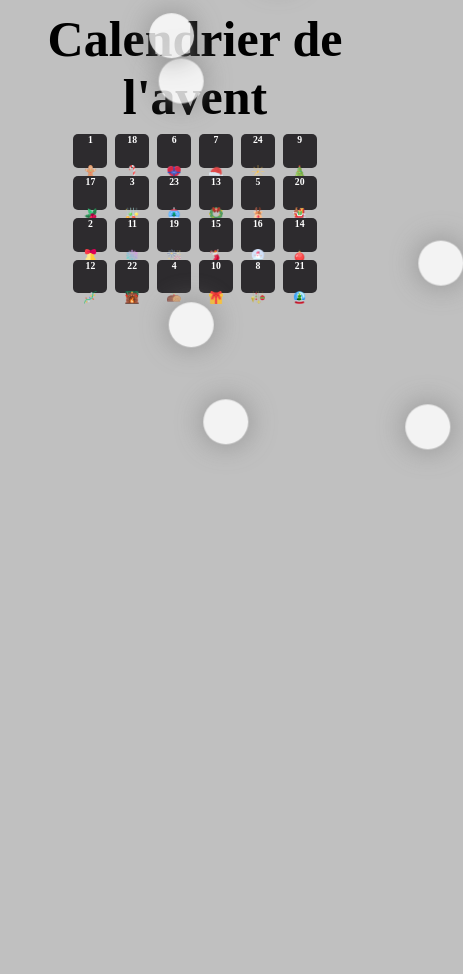
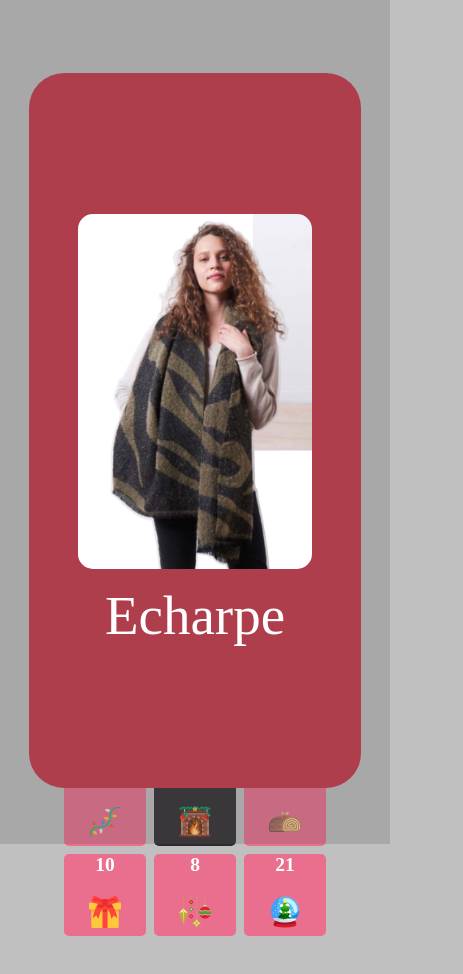
Before and after one commit to cecileCaptainTortue/calendrierAvent, a plain HTML site: page index.html in a window 390 px wide. Both pictures are taken after a click on the element "18". Shown: the whole page, 463 px wide, since content can reach past the window. Before the commit the page ends 844 px from the top, so only its background shows below. Drawn offline with Linux system fonts and the light colour scheme; a web font is replaced by a local one.

Commit message:
Add the telephone system. and change the calendar days to test if everything works.

```diff
--- a/ressources/style.css
+++ b/ressources/style.css
@@ -218,3 +218,42 @@ h1 {
         transform: translateX(0px);
     }
 }
+
+/* ------------------------------Partie téléphone---------------------------- */
+
+@media (max-width: 1080px) {
+    body {
+        margin-top: 100px;
+        overflow: auto;
+        margin-bottom: 100px;
+    }
+
+    #container-case {
+        width: 70%;
+        grid-template-columns: repeat(3, 1fr);
+        grid-template-rows: repeat(8, 1fr);
+    }
+
+    #container-case div {
+        font-size: 5vw;
+    }
+
+    .ball {
+        display: none;
+    }
+
+    .day-gift-content {
+        margin: 18.75% auto;
+        width: 75%;
+        height: 80%;
+        background-color: rgb(175, 62, 77);
+        opacity: inherit;
+        transition: all 0.2s ease;
+        padding: 20px;
+        border-radius: 35px;
+        display: flex;
+        flex-direction: column;
+        align-items: center;
+        justify-content: center;
+    }
+}
--- a/scripts/calendar.js
+++ b/scripts/calendar.js
@@ -2,9 +2,9 @@ function updateDays(cases) {
     let today = new Date(Date.now());
     let day = today.getDate();
 
-    if (today.getMonth() != 11) {
-        day = 0;
-    }
+    // if (today.getMonth() != 11) {
+    //     day = 0;
+    // }
 
     for (let i = 0; i < cases.length; i ++) {
         let box = cases.item(i);
```
